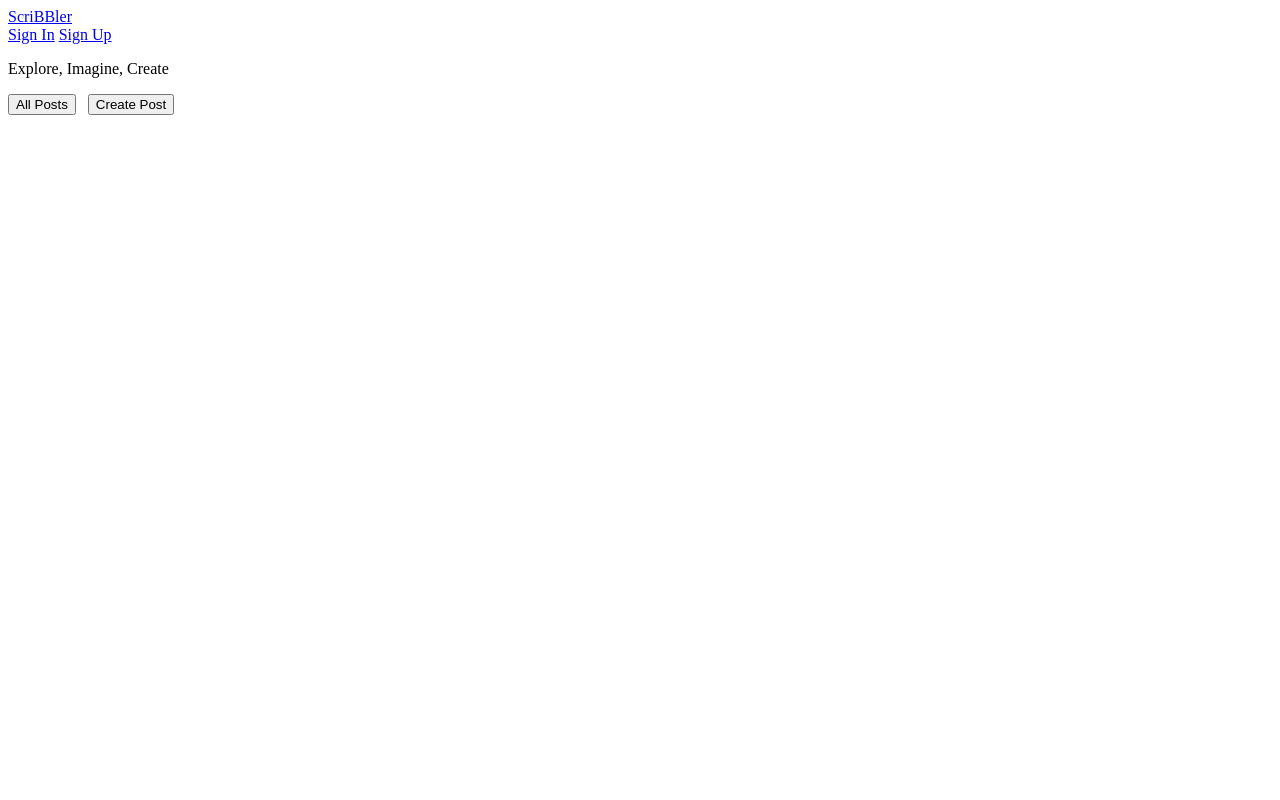
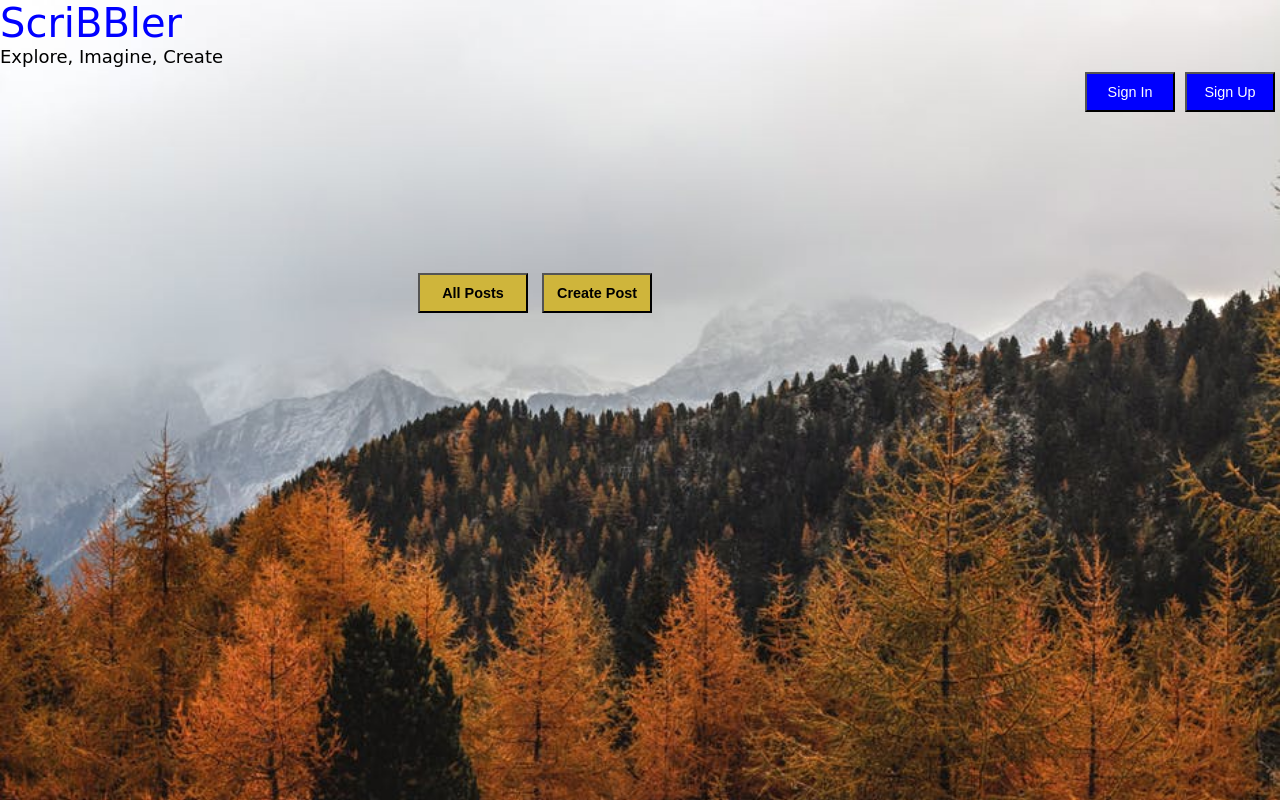
Before and after one commit to Sanjit0891/ScribblerProject, a plain HTML site: page index.html in a window 1280 px wide. Drawn offline with Linux system fonts and the light colour scheme; a web font is replaced by a local one.

Commit message:
home page style

```diff
--- a/index.html
+++ b/index.html
@@ -3,29 +3,33 @@
 
 <head>
     <!-- TODO: Include Font Awesome file here -->
+    <link href="https://stackpath.bootstrapcdn.com/font-awesome/4.7.0/css/font-awesome.min.css" rel="stylesheet">
     <!-- TODO: Include Google Fonts file here -->
+    <link href="https://fonts.googleapis.com/css?family=Montez&display=swap" rel="stylesheet">
+    <link rel="stylesheet" type="text/css" media="screen" href="./styles/common.css" />
 </head>
 
 <body>
     <!-- TODO: Include all your code for the header and home page here -->
+
     <div id="main-container-div">
+        <div class="header">
+            <div class="title-container">
+                <div class="title">ScriBBler</div>
+                <p class="sub-title">Explore,  Imagine,  Create</p>
+            </div>
 
-        <div class="header">
-            <!-- Insert code for Sign Up, Sign In button here. Add code for "ScriBBler" heading and the sub-heading -->
-            <a href="index.html" class="logo">ScriBBler</a>
-            <div class="header-right">
-                <a id="signin" href="#contact" onclick="signin();">Sign In</a>
-                <span></span>
-                <a id="signup" href="#home" onclick="signup();">Sign Up</a>
+            <div class="btn-container">
+                <button class="blue-button" onclick="showSignUpModal()">Sign Up</button>
+                <button class="blue-button" onclick="showSignInModal()">Sign In</button>
             </div>
         </div>
-        <p class="subheader">Explore, Imagine, Create</p>
     </div>
-    <div class="postButtons" id="postbutton">
-
-        <!-- Insert code for All Posts & Create Post button here -->
-        <a href="html/bloglist.html"><button class="postbutton">All Posts</button></a> &nbsp;
-        <button class="postbutton" onclick="addPost();">Create Post</button>
+    <div id="bottombtn">
+        <p align = "center">
+            <a href = "html/postslist.html">
+                <button class ="bottombutton" id="All-post-Modal">All Posts</button></a>
+            <button class ="bottombutton" id ="Create-Post-Modal">Create Post</button>
     </div>
 
 </body>
--- /dev/null
+++ b/styles/common.css
@@ -0,0 +1,70 @@
+.title {
+    font-family: 'Montez', cursive;
+    color: blue;
+    font-size: 40px;
+}
+
+.sub-title {
+    font-family: 'Ubuntu Mono', cursive;
+    font-size: 18px;
+    color: black;
+    margin: 0px;
+}
+
+.blue-button {
+    /*background-color: blue;*/
+    /*padding: 10px 20px;*/
+    /*margin-right: 15px;*/
+    /*color:white;*/
+    width: 90px;
+    padding: 10px;
+    cursor: pointer;
+    font-weight: 500;
+    font-size: 90%;
+    background: #0000ff;
+    color: #fff;
+    float: right;
+    margin:  5px ;
+    font-family: Arial, Helvetica, sans-serif;
+}
+
+body{
+    background: url('../images/background.jpg');
+    background-repeat: no-repeat;
+    background-attachment: fixed;
+    background-position: center center;
+    background-size: cover;
+    margin: 0 !important;
+    overflow:hidden;
+    display: block;
+}
+
+.modal {
+    display: none; /* Hidden by default */
+    position: fixed; /* Stay in place */
+    z-index: 1; /* Sit on top */
+    padding-top: 100px; /* Location of the box */
+    left: 0;
+    top: 0;
+    width: 100%; /* Full width */
+    height: 100%; /* Full height */
+    overflow: auto; /* Enable scroll if needed */
+    background-color: rgb(0,0,0); /* Fallback color */
+    background-color: rgba(0,0,0,0.4); /* Black w/ opacity */
+    justify-content: center;
+    align-items: center;
+}
+
+.bottombutton {
+    width: 110px;
+    padding: 10px;
+    cursor: pointer;
+    font-weight: bold;
+    font-size: 90%;
+    background:#cfb53b;
+    color: black;
+    margin: 10px 10px 0px 0px;
+    font-family: Arial, Helvetica, sans-serif;
+    position: relative ;
+    top : 180px  ;
+}
```
